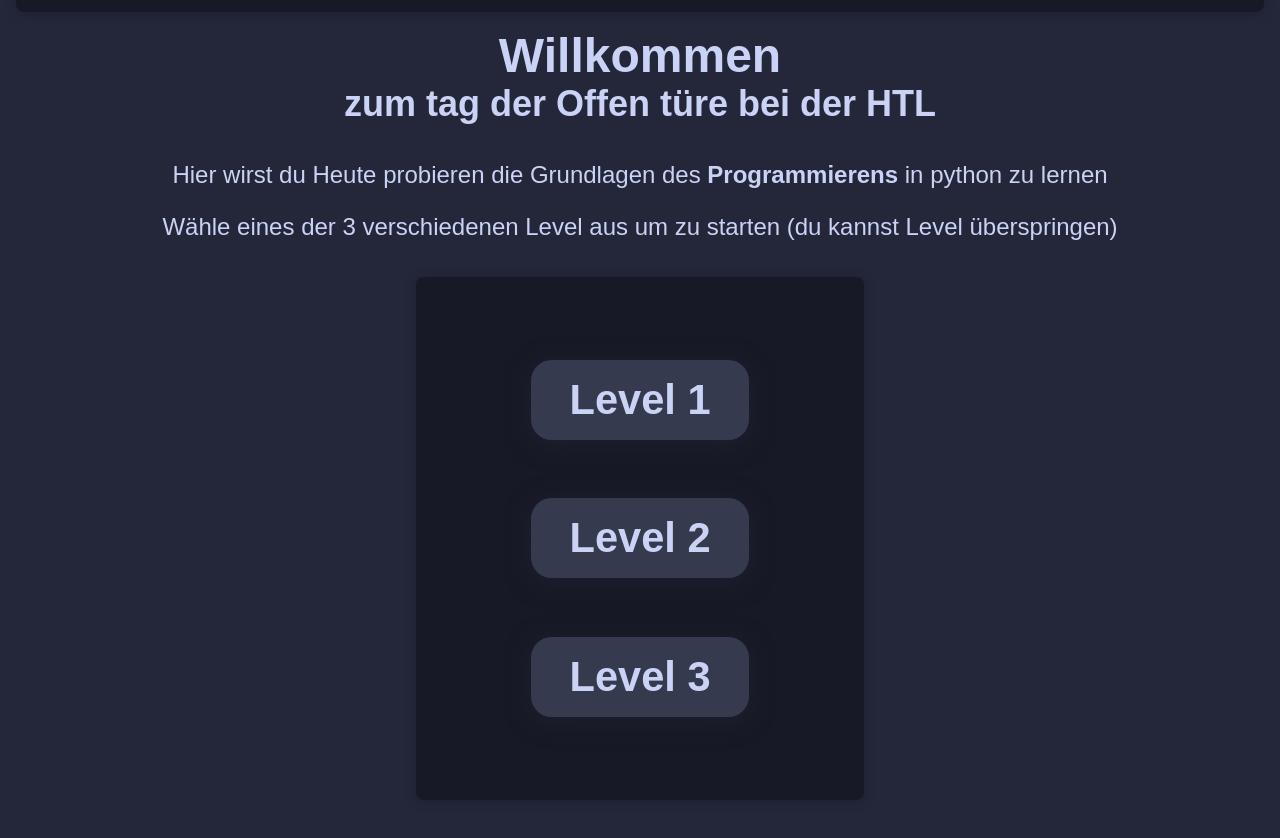
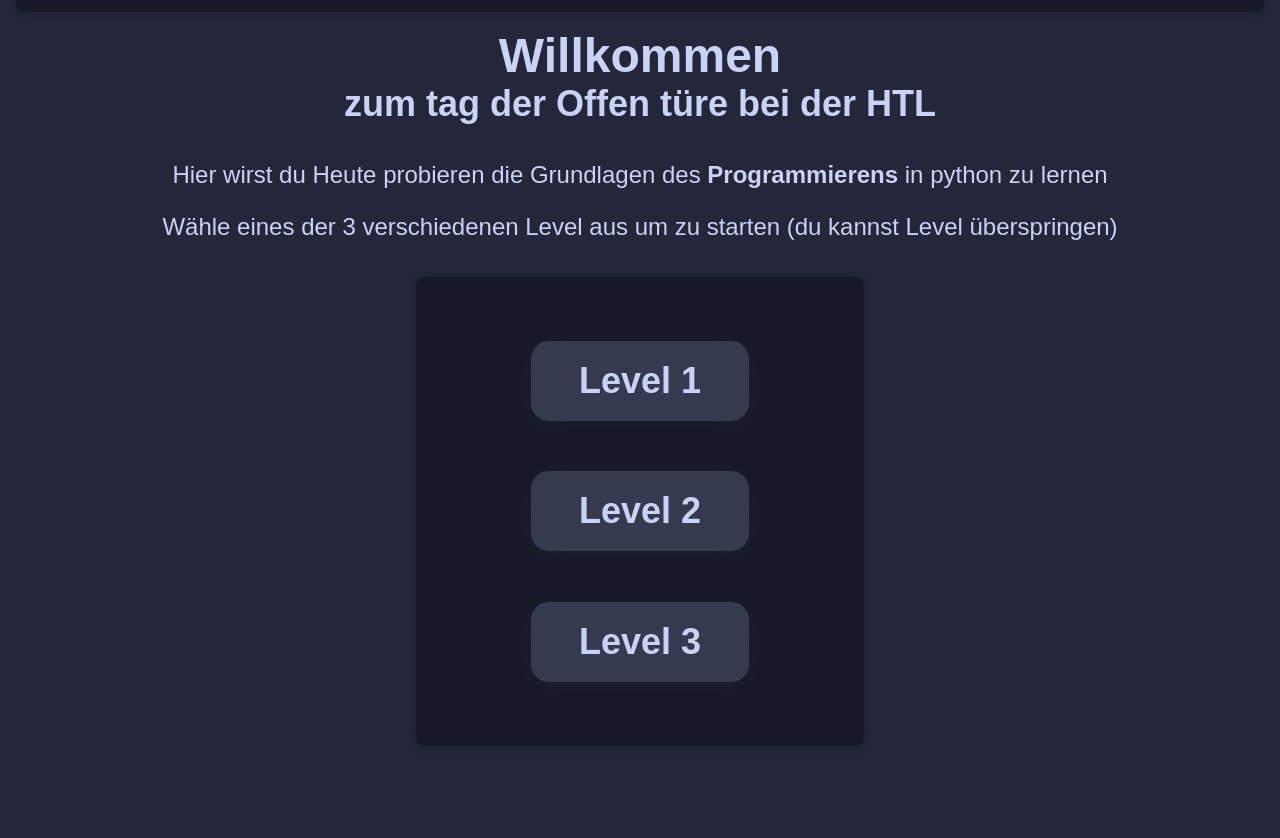
Before and after one commit to 137-Trimethylxanthin/HTL-Vill-Codinglab, a SvelteKit app: page /home in a window 1280 px wide. Shown: the top 838 px of the page. After the commit the page ends 800 px from the top, so only its background shows below. Built offline with nearby package versions, Linux system fonts and the light colour scheme.

Commit message:
btn now has correct styling 🥰

```diff
--- a/src/routes/home/+page.svelte
+++ b/src/routes/home/+page.svelte
@@ -44,9 +44,7 @@ function switchLevel(level: number) {
         <button class="levelbtn" on:click={switchLevel(3)} >Level 3</button>
         <div class="tooltip">
             Ein Level für die Profis. <br>
-            Hier solltest du bereits die Grundlagen von Python kennen (oder die vorherigen Level gemacht haben). <br>
-            Hier gibts es nur noch die Aufgabenstellung und du musst dir selbst überlegen wie du sie löst. <br>
-            Viel Spaß!
+            Hier solltest du bereits die Grundlagen von Python kennen (oder die vorherigen Level gemacht haben).
         </div>
     </div>
 
--- a/src/routes/style.css
+++ b/src/routes/style.css
@@ -195,7 +195,7 @@ header{
     align-items: center;
     flex-direction: column;
     border: none;
-    font-size: 2.6em;
+    font-size: 4.5vh;
     width: 17vw;
     margin: 0.7em;
     font-weight: 700;
@@ -203,12 +203,21 @@ header{
 }
 
 .levelSelect div:first-child button{
-    margin-top: 2em !important
+    margin-top: 8vh !important
+}
+
+.levelSelect div:first-child div{
+    margin-top: 2vh !important
 }
 
 .levelSelect div:last-child button{
-    margin-bottom: 2em !important
+    margin-bottom: 8vh !important
 }
+
+.levelSelect div:last-child div{
+    transform: translateY(-7vh);
+}
+
 
 .levelbtn:hover {
     background: var(--surface1);
@@ -226,7 +235,7 @@ header{
     border-radius: 0.5em;
     box-shadow: var(--mantel) 0 0.1em 0.6em;
     width: 35vw;
-    margin:  0.5em auto;
+    margin: 0.5em auto;
 
 }
 
@@ -245,13 +254,12 @@ header{
     border-radius: .25em;
     position: absolute;
     z-index: 1;
-    bottom: -50%;
-    left: 50%;
-    margin-left: 60px;
     opacity: 0;
     transition: opacity 0.3s;
     width: 30vw;
-
+    left: 100%;
+    top: 50%;
+    transform: translateY(-50%);
 }
 
 .tooltip-container:hover .tooltip {
```
